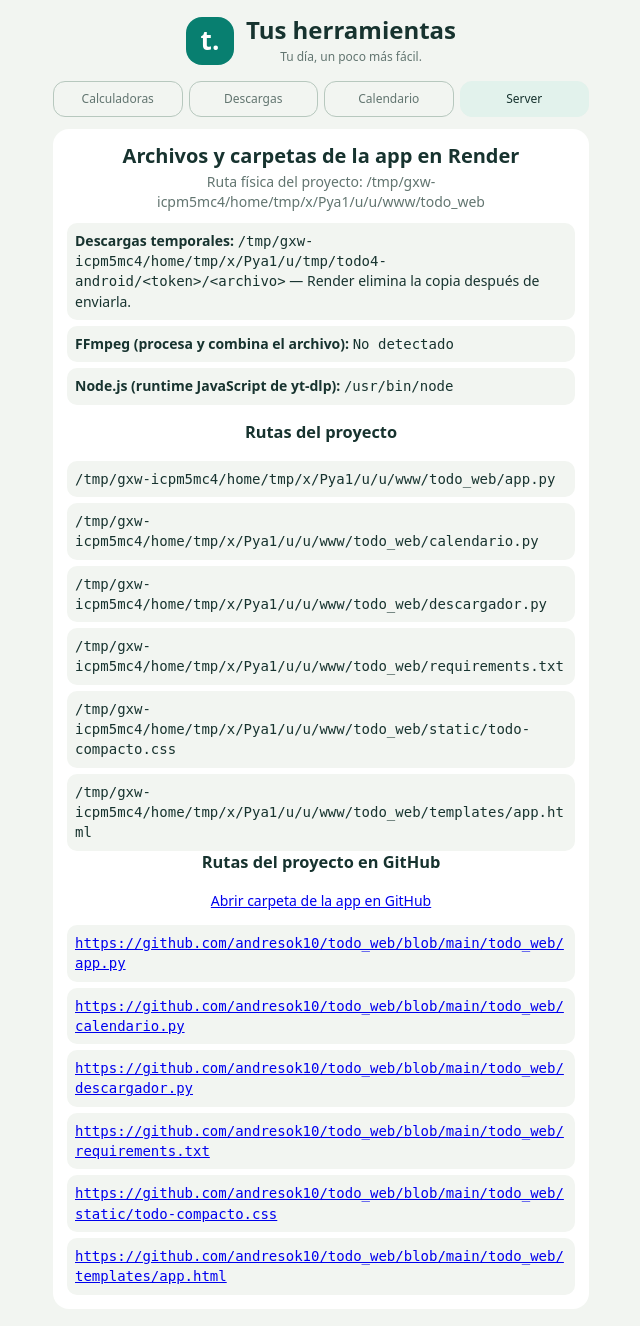
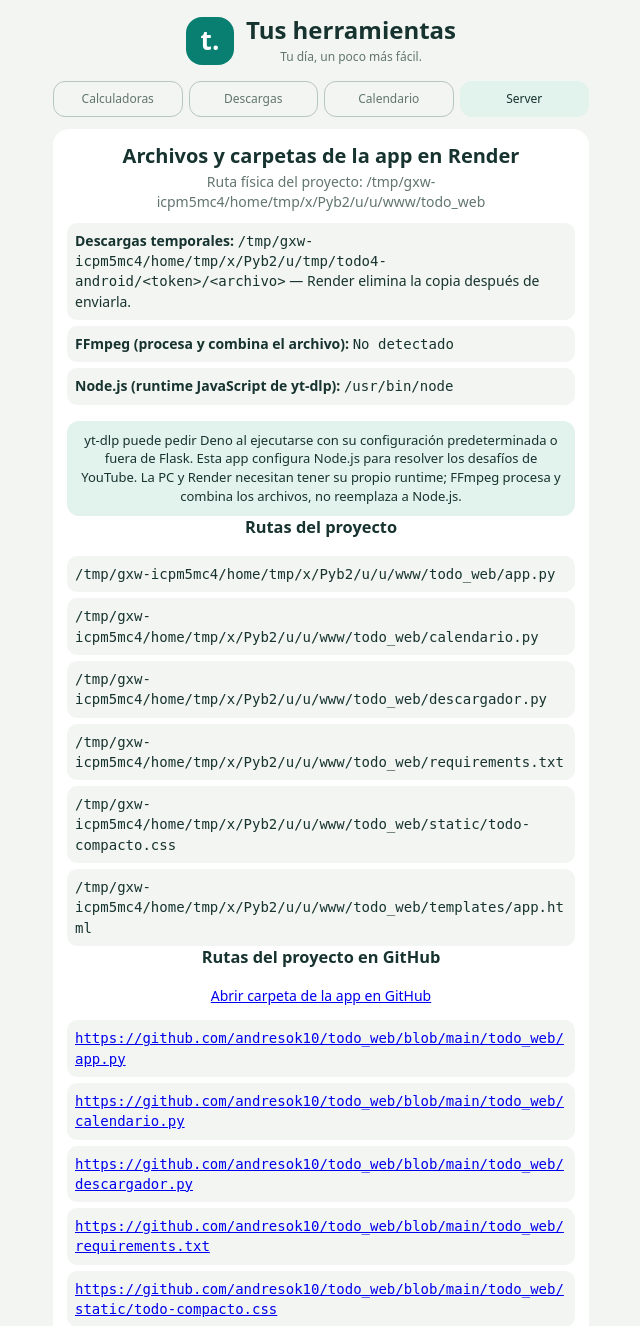
Before and after one commit to andresok10/todo_web, a Flask app: page /server in a window 1280 px wide. Shown: the top 1326 px of the page, without its empty margins (319-959 px from the left). Run offline with Flask 3, Linux system fonts and the light colour scheme; some libraries are stand-ins or nearby versions.

Commit message:
guardar app

```diff
--- a/todo_web/templates/app.html
+++ b/todo_web/templates/app.html
@@ -91,6 +91,7 @@
             <li><strong>FFmpeg (procesa y combina el archivo):</strong> <code>{{ ruta_ffmpeg }}</code></li>
             <li><strong>Node.js (runtime JavaScript de yt-dlp):</strong> <code>{{ ruta_node }}</code></li>
         </ul>
+        <p class="resultado">yt-dlp puede pedir Deno al ejecutarse con su configuración predeterminada o fuera de Flask. Esta app configura Node.js para resolver los desafíos de YouTube. La PC y Render necesitan tener su propio runtime; FFmpeg procesa y combina los archivos, no reemplaza a Node.js.</p>
         <h3>Rutas del proyecto</h3>
         <ul class="server-rutas">
             {% for elemento in rutas %}
```
